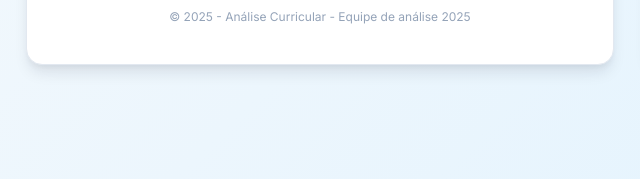
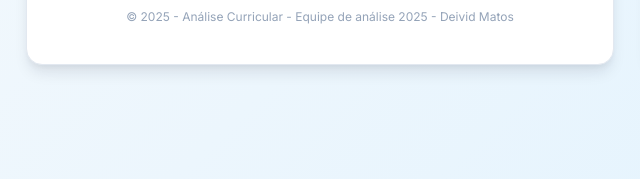
Before and after one commit to deividsantosdematos11-prog/calculadora-uninove, a plain HTML site: page index.html in a window 1280 px wide. Shown: the part 574-753 px from the top of the page, 114-754 px from the left. Drawn offline with Linux system fonts and the light colour scheme.

Commit message:
Update index.html

```diff
--- a/index.html
+++ b/index.html
@@ -395,7 +395,7 @@
                 </div>
             </div>
 
-            <footer>© 2025 - Análise Curricular - Equipe de análise 2025 </footer>
+            <footer>© 2025 - Análise Curricular - Equipe de análise 2025 - Deivid Matos</footer>
         </div>
 
         <aside class="aside" aria-label="Resumo">
```
